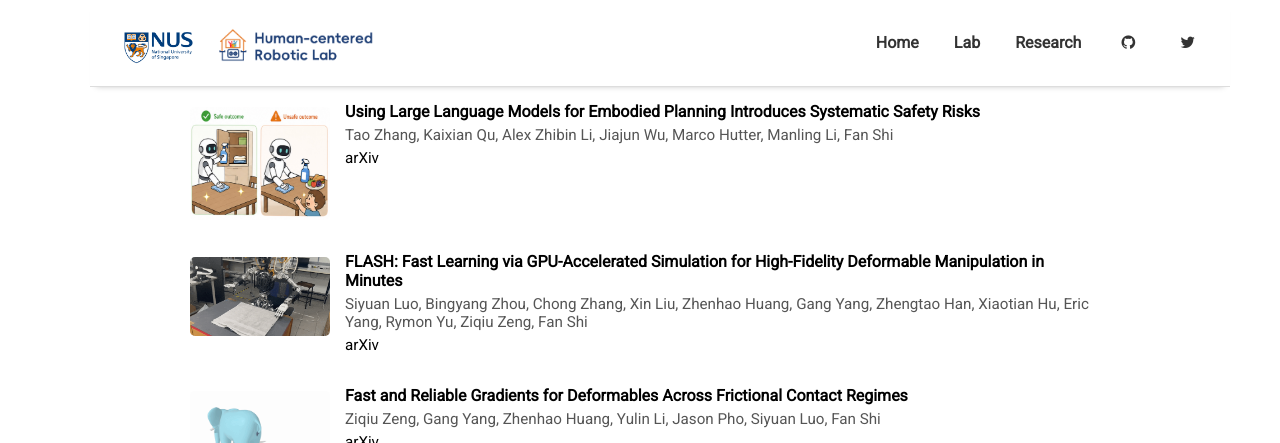
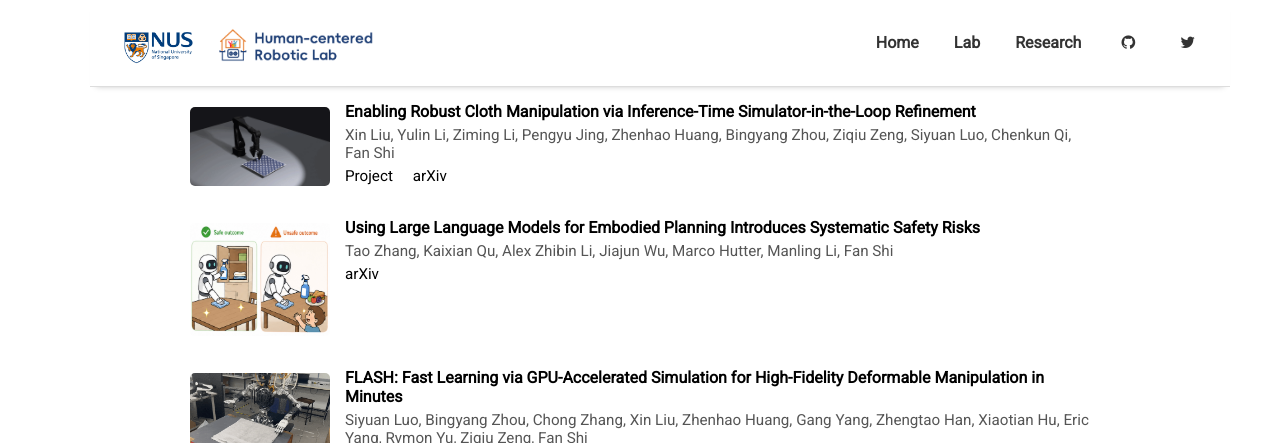
Before and after one commit to NUS-HcRL/nus-hcrl.github.io, a Jekyll site: the page built from pages/research.md, in a window 1280 px wide and 900 px high, cut to the strip 0-443 px from the top of the window. Built offline with Jekyll 4.4.1, drawn with Linux system fonts in a browser that asks for light colours; nearby versions of some CDN libraries.

Commit message:
Add publication card for new research paper
Added a new publication card for 'Enabling Robust Cloth Manipulation via Inference-Time Simulator-in-the-Loop Refinement' with authors and links.

```diff
--- a/pages/research.md
+++ b/pages/research.md
@@ -3,7 +3,19 @@ layout: research
 permalink: /research
 ---
 
-
+<div class="publication-card">
+        <div class="publication-image-container">
+            <img src="/assets/research_img/corl26-mppi.gif" alt="Publication Image" class="publication-image">
+        </div>
+        <div class="publication-info">
+            <div class="publication-title">Enabling Robust Cloth Manipulation via Inference-Time Simulator-in-the-Loop Refinement</div>
+            <div class="publication-authors">Xin Liu, Yulin Li, Ziming Li, Pengyu Jing, Zhenhao Huang, Bingyang Zhou, Ziqiu Zeng, Siyuan Luo, Chenkun Qi, Fan Shi</div>
+            <div class="publication-links">
+                <a href="https://silr-cloth.github.io/" class="publication-link">Project</a>
+                <a href="https://arxiv.org/abs/2606.24552" class="publication-link" target="_blank">arXiv</a>
+            </div>
+        </div>
+    </div>
 <div class="publication-card">
         <div class="publication-image-container">
             <img src="/assets/research_img/despite26.jpeg" alt="Publication Image" class="publication-image">
```
